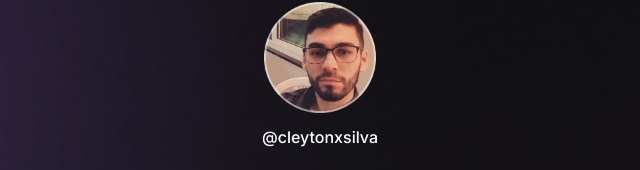
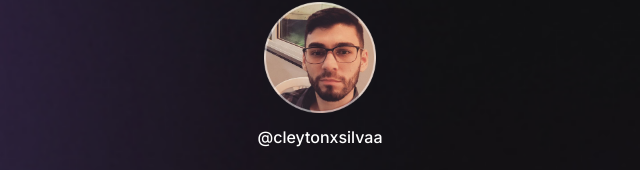
Before and after one commit to cleytonxsilva/DevLinks-Rocketseat, a plain HTML site: page index.html in a window 1280 px wide. Shown: the part 78-248 px from the top of the page, 320-960 px from the left. Drawn offline with nearby package versions, Linux system fonts and the light colour scheme.

Commit message:
add readme

```diff
--- a/index.html
+++ b/index.html
@@ -12,7 +12,7 @@
     <div id="container">
         <div id="profile">
             <img src="./assets/avatar.png" alt="Foto de perfil do Cleyton">
-            <p>@cleytonxsilva</p>
+            <p>@cleytonxsilvaa</p>
         </div>
         <div id="switch" onclick="toggleMode()">
             <button></button>
```
Also changed, not shown: .github/preview.jpg (added), 1 other file.
